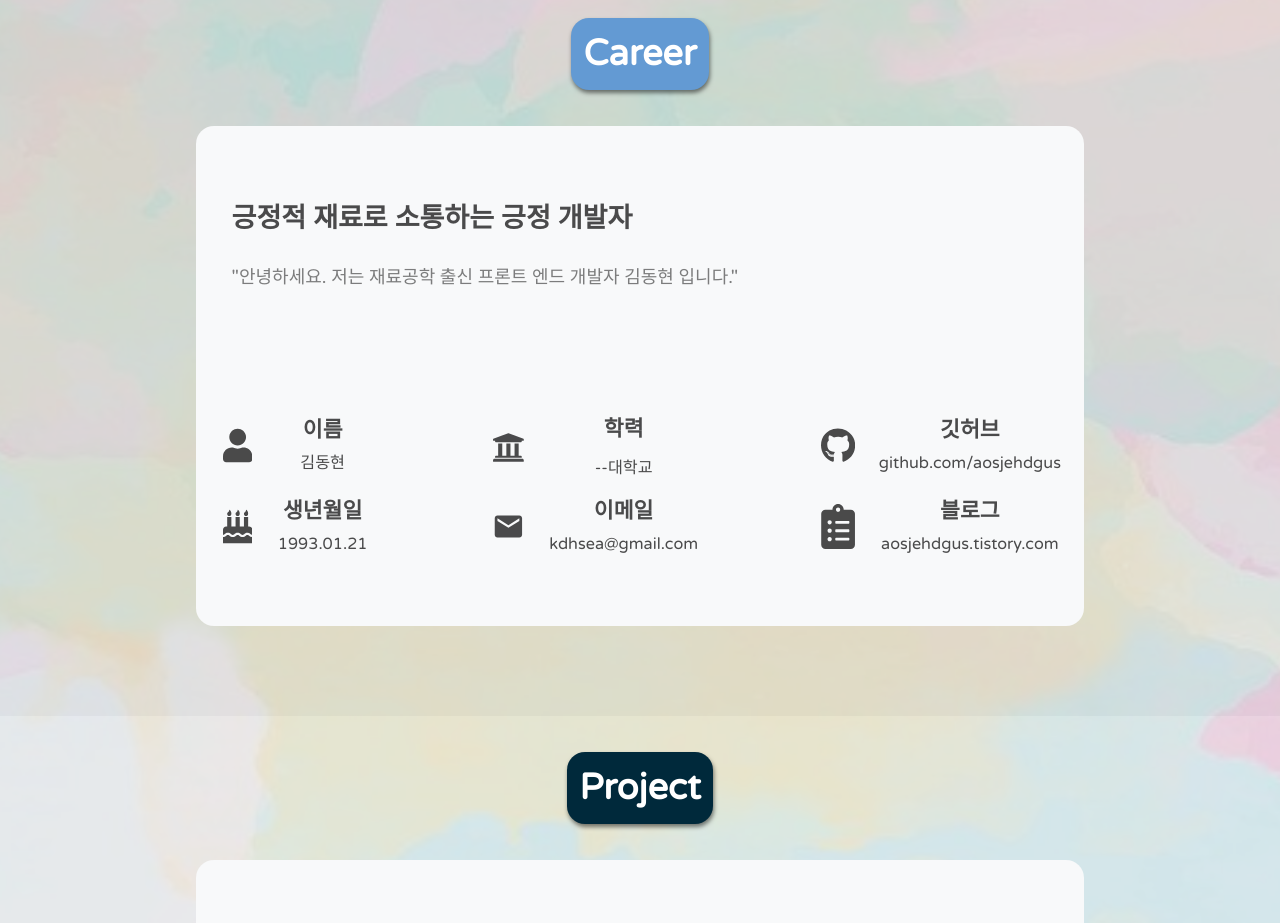
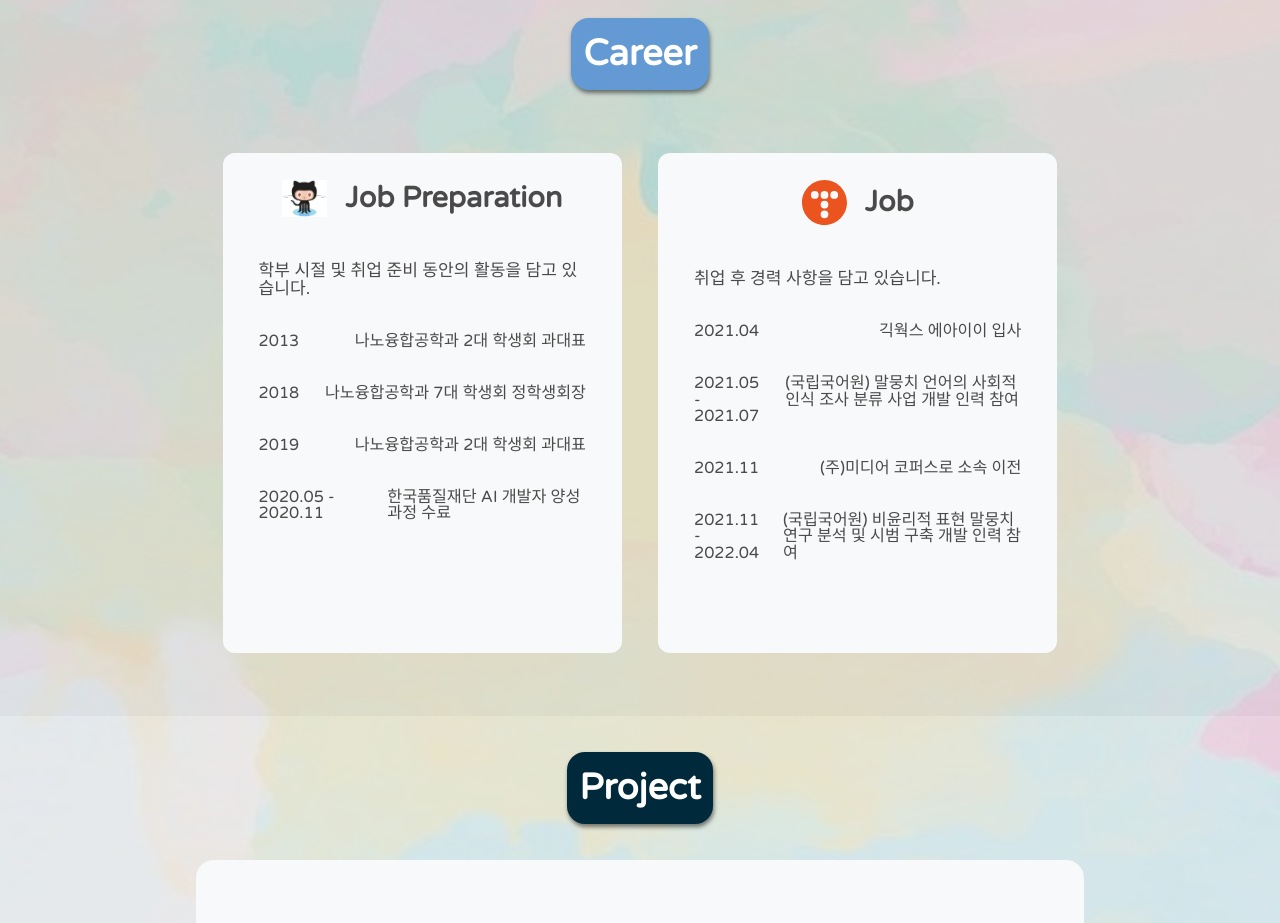
Before and after one commit to aosjehdgus/lonnie-portfolio, a React app in the folder front-end/: page /profile in a window 1280 px wide. Shown: the part 2360-3283 px from the top of the page. Built offline with nearby package versions, Linux system fonts and the light colour scheme; no server answers.

Commit message:
Apply career constants to content

```diff
--- a/front-end/src/contents/profile/CareerContent.js
+++ b/front-end/src/contents/profile/CareerContent.js
@@ -1,83 +1,73 @@
 /** @jsx jsx */
 import { css, jsx } from '@emotion/react';
-import moment from 'moment';
-import {
-  FaUser,
-  FaUniversity,
-  FaBirthdayCake,
-  FaGithub,
-  FaClipboardList,
-} from 'react-icons/fa';
-import { MdEmail } from 'react-icons/md';
-
+import React from 'react';
+import CAREER from '../../constants/Career';
 import useProfile from '../../swr/useProfile';
 import Spinner from '../../components/common/Spinner';
 
-const aboutContentContainer = css`
+const careerContentContainer = css`
   display: flex;
-  flex-direction: column;
   justify-content: space-around;
   width: 70%;
   height: calc(100% - 11rem);
   border-radius: 1rem;
   padding: 0.5rem;
   position: relative;
+`;
+
+const contentWrapper = css`
+  display: flex;
+  flex-direction: column;
+  justify-content: space-between;
+  padding: 0.5rem;
+  border-radius: 12px;
   background: #f8f9fa;
+  text-decoration: none;
+  width: 70%;
+  height: 100%;
+  margin: 1rem;
+  &:hover {
+    transform: translateY(-20px);
+    article {
+      p {
+        text-decoration: underline;
+      }
+    }
+  }
   header {
-    padding: 0.5rem;
-    h2 {
+    display: flex;
+    justify-content: center;
+    align-items: center;
     padding: 1rem;
-      font-size: 1.5rem;
+    h3 {
       color: rgba(0, 0, 0, 0.7);
+      font-size: 1.6rem;
+      margin-left: 1rem;
+      font-weight: 700;
     }
-    p {
-      padding: 1rem;
-      font-size: 1rem;
-      color: rgba(0, 0, 0, 0.5);
+    img {
+      width: 2.5rem;
     }
   }
   article {
     display: flex;
+    flex-direction: column;
+    flex-grow: 3;
+    padding: 1rem;
+    span {
+      font-size: 0.95rem;
+      color: rgba(0, 0, 0, 0.7);
       padding: 0.5rem;
-    width: 100%;
-    justify-content: space-between;
-    section {
-      display: flex;
-      flex-direction: column;
-      justify-content: space-between;
+      font-weight: 500;
     }
-  }
-`;
-
-const contentWrapper = css`
+    div {
+      margin-top: 1rem;
       display: flex;
       justify-content: space-between;
-  align-items: center;
-  padding: 0.5rem;
-  div {
-    display: flex;
-    width: 100%;
-    height: 100%;
-    flex-direction: column;
-    justify-content: space-around;
-    align-items: center;
-    padding: 0.5rem 0.5rem 0.5rem 1rem;
-    h3 {
-      color: rgba(0, 0, 0, 0.7);
-      font-size: 1.2rem;
-    }
       span {
         font-size: 0.9rem;
+        padding: 0.5rem;
         color: rgba(0, 0, 0, 0.7);
-      margin-top: 0.2rem;
-    }
-    a {
-      font-size: 0.9rem;
-      color: rgba(0, 0, 0, 0.7);
-      text-decoration: none;
-      &:hover {
-        font-size: 1.003rem;
-        color: rgba(0, 0, 0, 1);
       }
     }
   }
@@ -85,83 +75,38 @@ const contentWrapper = css`
 
 const CareerContent = () => {
   const { profile, isLoading } = useProfile();
-  // const { name, birth, university, email, github, blog } = profile || {};
-
-  // const birthday = moment(birth).format('YYYY.MM.DD');
 
   return isLoading ? (
     <Spinner />
   ) : (
-    <div css={aboutContentContainer}>
+    <div css={careerContentContainer}>
+      {CAREER.map(({ icon, title, link, description, contents }) => {
+        return (
+          <a
+            target="_blank"
+            href={`https://${link}`}
+            css={contentWrapper}
+            rel="noreferrer"
+            key={title}
+          >
             <header>
-        <h2>긍정적 재료로 소통하는 긍정 개발자</h2>
-        <p>
-          "안녕하세요. 저는 재료공학 출신 프론트 엔드 개발자 김동현 입니다."
-        </p>
+              {icon}
+              <h3>{title}</h3>
             </header>
             <article>
-        <section>
-          <div css={contentWrapper}>
-            <FaUser size={45} color="rgba(0, 0, 0, 0.7)" />
+              <span>{description}</span>
+              {contents.map(({ period, content }) => {
+                return (
                   <div>
-              <h3>이름</h3>
-              <span>김동현</span>
-              {/* <span>{name}</span> */}
+                    <span>{period}</span>
+                    <span>{content}</span>
                   </div>
-          </div>
-          <div css={contentWrapper}>
-            <FaBirthdayCake size={45} color="rgba(0, 0, 0, 0.7)" />
-            <div>
-              <h3>생년월일</h3>
-              <span>1993.01.21</span>
-              {/* <span>{birthday}</span> */}
-            </div>
-          </div>
-        </section>
-        <section>
-          <div css={contentWrapper}>
-            <FaUniversity size={45} color="rgba(0, 0, 0, 0.7)" />
-            <div>
-              <h3>학력</h3>
-              <span>{/* {university.name} {university.major} */}</span>
-              {/* <span>
-                {university.grade}/{university.totalGrade}
-              </span> */}
-              <span>--대학교</span>
-            </div>
-          </div>
-          <div css={contentWrapper}>
-            <MdEmail size={45} color="rgba(0, 0, 0, 0.7)" />
-            <div>
-              <h3>이메일</h3>
-              <span>kdhsea@gmail.com</span>
-              {/* <a href="mailto:kdhsea@gmail.com">{email}</a> */}
-            </div>
-          </div>
-        </section>
-        <section>
-          <div css={contentWrapper}>
-            <FaGithub size={45} color="rgba(0, 0, 0, 0.7)" />
-            <div>
-              <h3>깃허브</h3>
-              <span>github.com/aosjehdgus</span>
-              {/* <a aosjehdgushref={`https://${github}`} target="_blank" rel="noreferrer">
-                {github}
-              </a> */}
-            </div>
-          </div>
-          <div css={contentWrapper}>
-            <FaClipboardList size={45} color="rgba(0, 0, 0, 0.7)" />
-            <div>
-              <h3>블로그</h3>
-              {/* <a href={`https://${blog}`} target="_blank" rel="noreferrer">
-                {blog}
-              </a> */}
-              <span>aosjehdgus.tistory.com</span>
-            </div>
-          </div>
-        </section>
+                );
+              })}
             </article>
+          </a>
+        );
+      })}
     </div>
   );
 };
```
Lines whose indentation alone changed are shown as unchanged.
